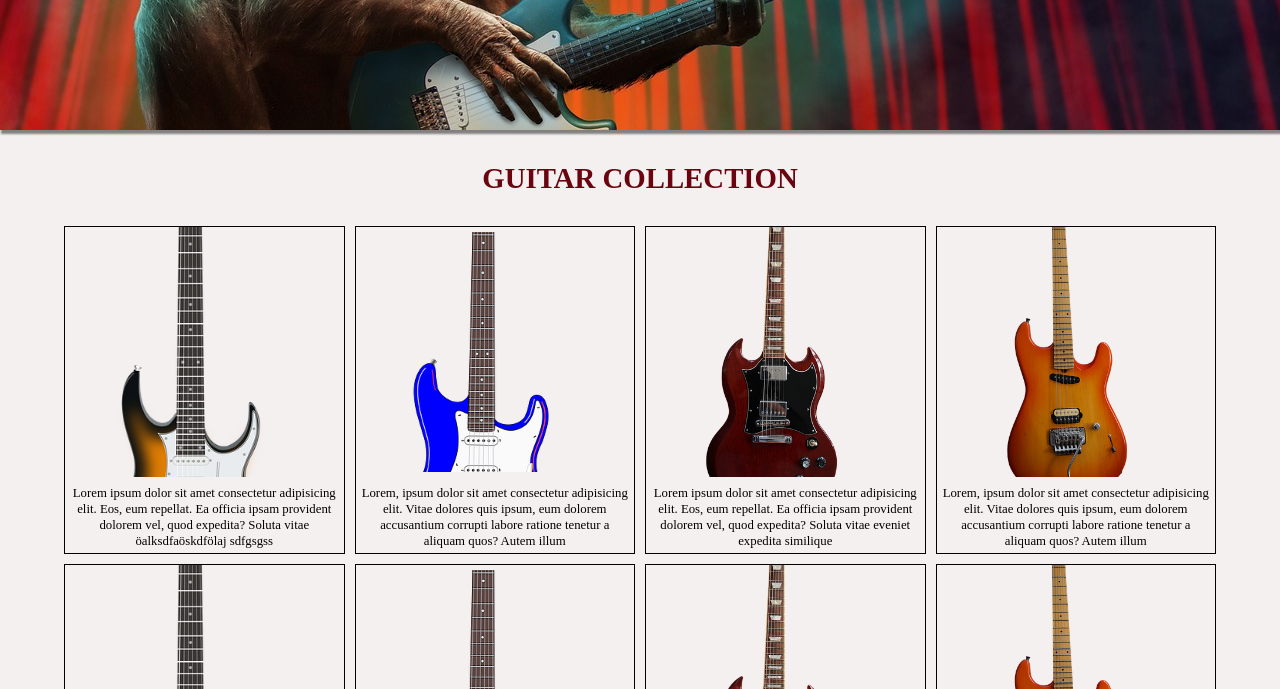
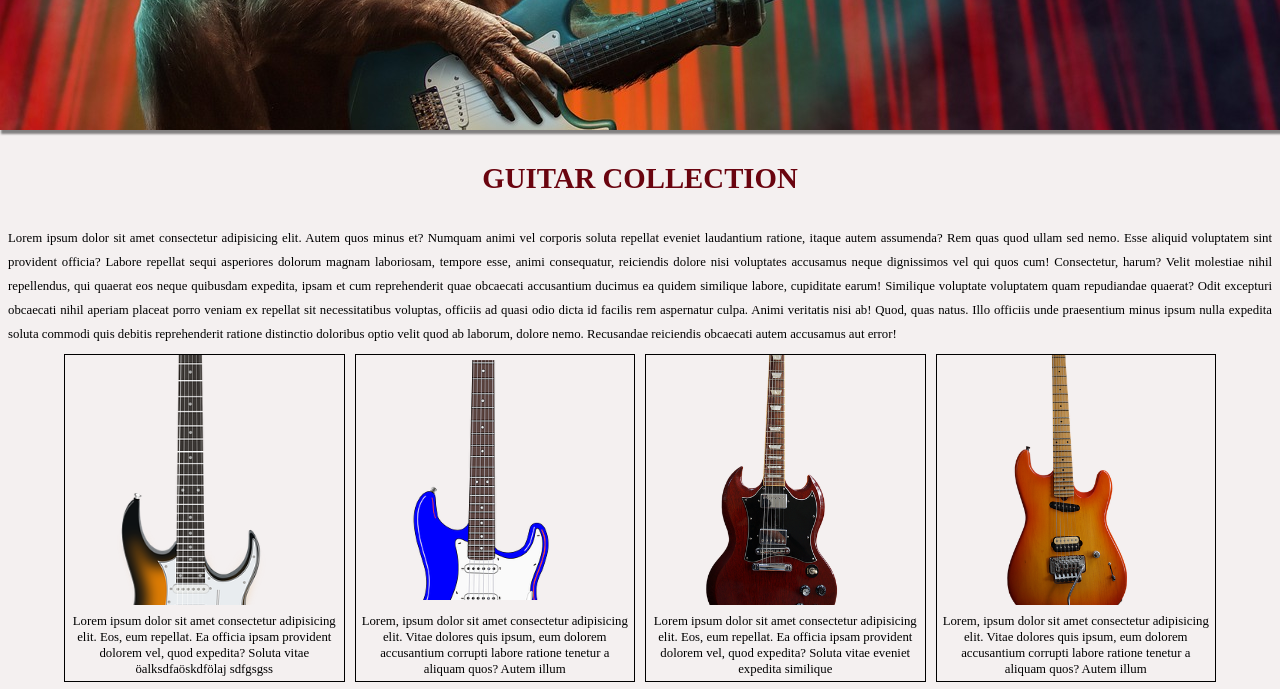
Before and after one commit to Abualtaher/iths-project, a plain HTML site: page index.html in a window 1280 px wide. Shown: the part 70-759 px from the top of the page. Drawn offline with Linux system fonts and the light colour scheme; a web font is replaced by a local one.

Commit message:
main text

```diff
--- a/index.html
+++ b/index.html
@@ -30,6 +30,25 @@
     </header>
     <main>
       <h1 class="collection">GUITAR COLLECTION</h1>
+      <p class="main-text">
+        Lorem ipsum dolor sit amet consectetur adipisicing elit. Autem quos
+        minus et? Numquam animi vel corporis soluta repellat eveniet laudantium
+        ratione, itaque autem assumenda? Rem quas quod ullam sed nemo. Esse
+        aliquid voluptatem sint provident officia? Labore repellat sequi
+        asperiores dolorum magnam laboriosam, tempore esse, animi consequatur,
+        reiciendis dolore nisi voluptates accusamus neque dignissimos vel qui
+        quos cum! Consectetur, harum? Velit molestiae nihil repellendus, qui
+        quaerat eos neque quibusdam expedita, ipsam et cum reprehenderit quae
+        obcaecati accusantium ducimus ea quidem similique labore, cupiditate
+        earum! Similique voluptate voluptatem quam repudiandae quaerat? Odit
+        excepturi obcaecati nihil aperiam placeat porro veniam ex repellat sit
+        necessitatibus voluptas, officiis ad quasi odio dicta id facilis rem
+        aspernatur culpa. Animi veritatis nisi ab! Quod, quas natus. Illo
+        officiis unde praesentium minus ipsum nulla expedita soluta commodi quis
+        debitis reprehenderit ratione distinctio doloribus optio velit quod ab
+        laborum, dolore nemo. Recusandae reiciendis obcaecati autem accusamus
+        aut error!
+      </p>
       <section class="loda">
         <div class="first">
           <img class="bass" src="img/guitar-2028096_640.png" />
--- a/style.css
+++ b/style.css
@@ -99,6 +99,7 @@ main {
 h2 {
   margin-left: 10px;
 }
+
 .logoG {
   font-size: 2rem;
   color: #f50000;
@@ -110,6 +111,12 @@ h2 {
   margin-left: 40px;
   font-style: italic;
   color: #ffffff;
+}
+
+.main-text {
+  text-align: justify;
+  margin: 3px 8px 8px 8px;
+  line-height: 1.5rem;
 }
 
 .loda {
```
